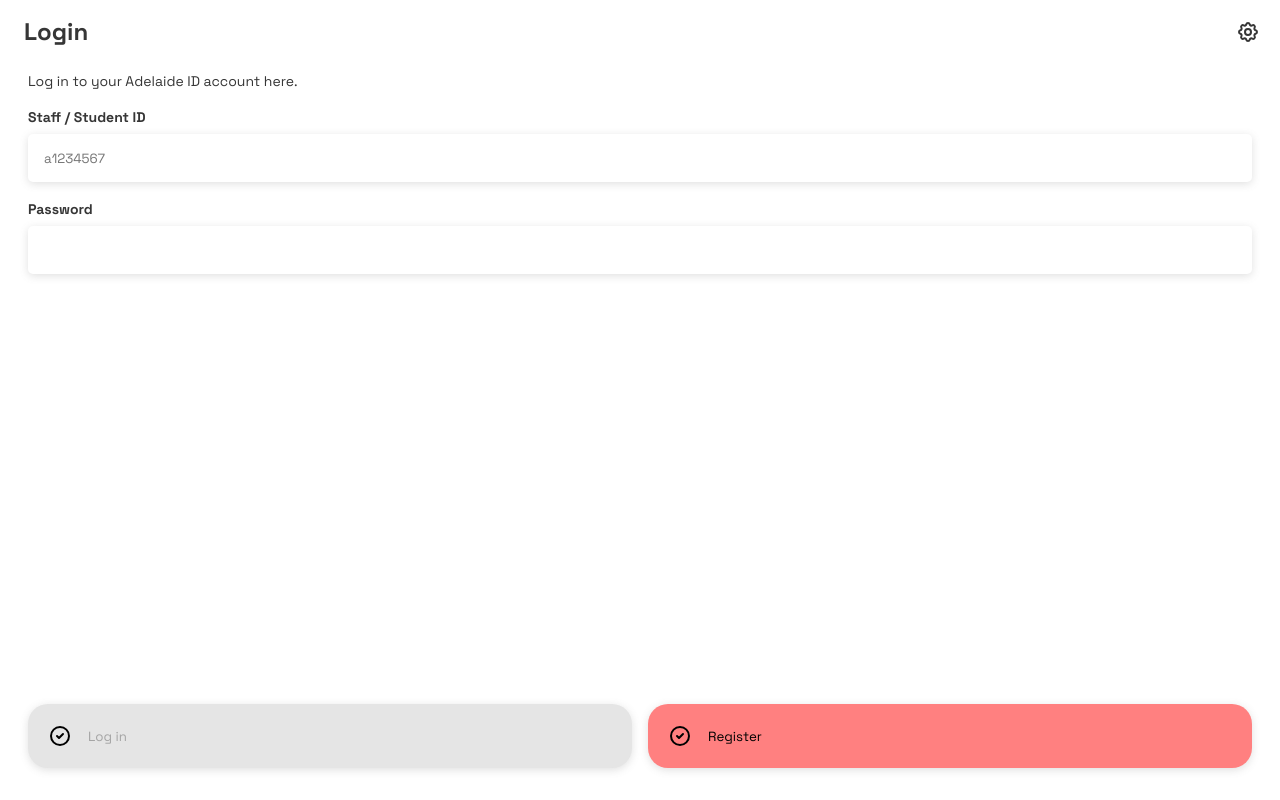
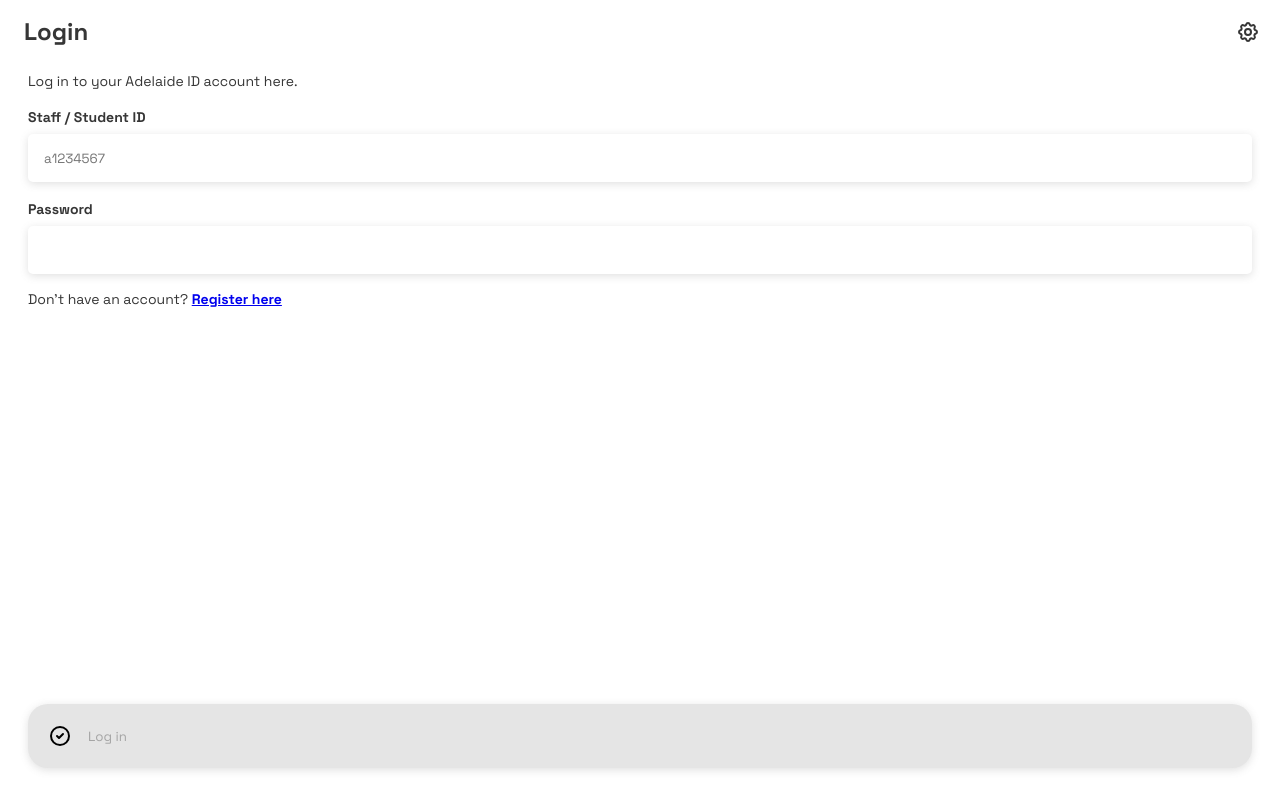
Before and after one commit to 0xRF/AdelaideID, a Vue app in the folder frontend/: page /login in a window 1280 px wide. Built offline with nearby package versions, Linux system fonts and the light colour scheme.

Commit message:
Huge changes

```diff
--- a/frontend/src/views/LoginPage.vue
+++ b/frontend/src/views/LoginPage.vue
@@ -43,6 +43,9 @@ const isFormValid = computed(
             <label><b>Password</b></label>
             <input v-model="password" type="password" :disabled="submitting" />
         </div>
+
+        <p>Don't have an account?  <b><router-link to="/register">Register here</router-link></b></p>
+
         <div class="spacer" />
         <div class="confirmation-buttons">
             <button
@@ -52,14 +55,6 @@ const isFormValid = computed(
             >
                 <img src="/assets/check-circle.svg" alt="Back arrow" />
                 <span>Log in</span>
-            </button>
-            <button
-                class="confirmation-cancel"
-                :disabled="submitting"
-                @click="router.push('register')"
-            >
-                <img src="/assets/check-circle.svg" alt="Back arrow" />
-                <span>Register</span>
             </button>
         </div>
     </div>
```
